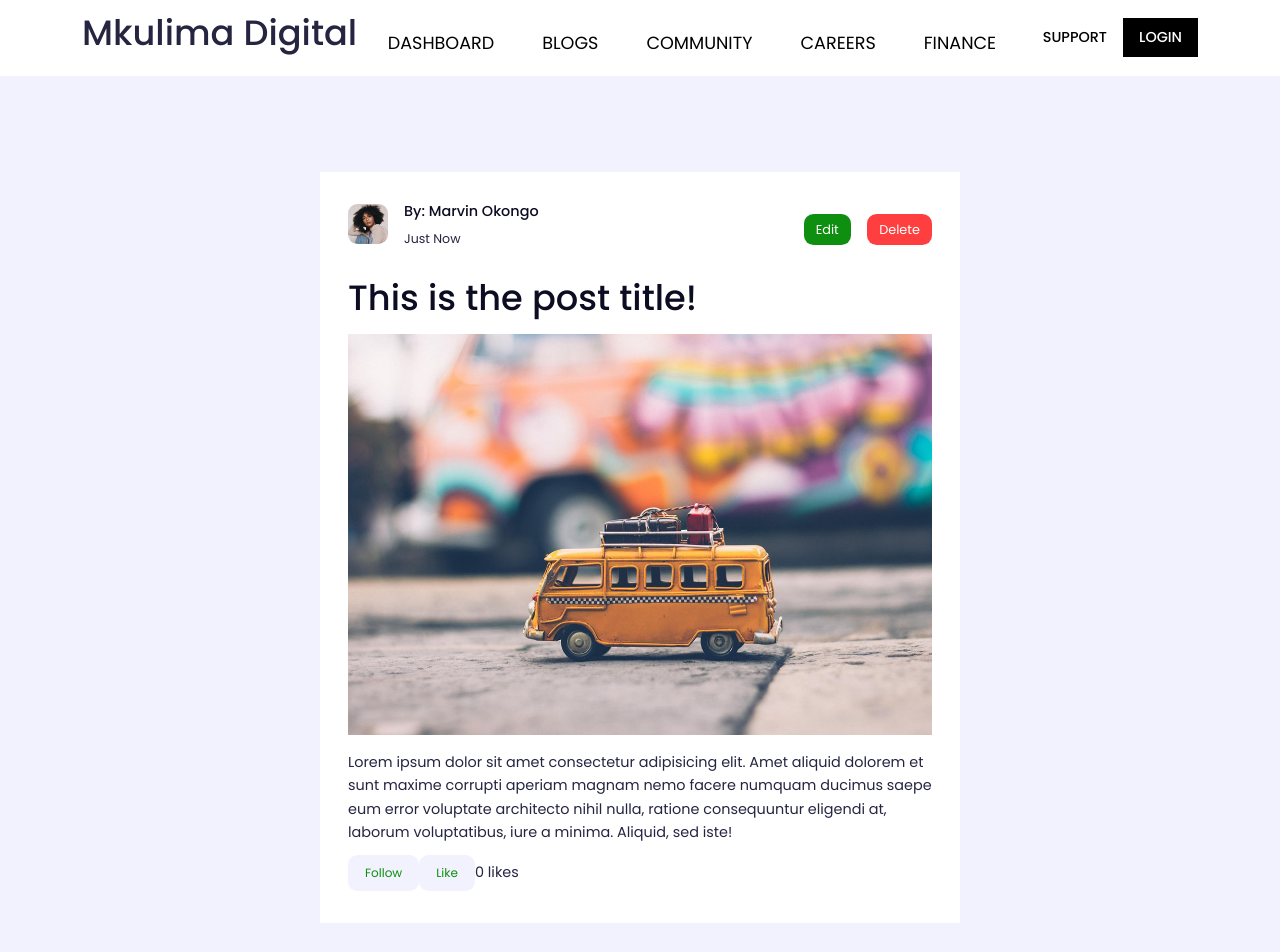
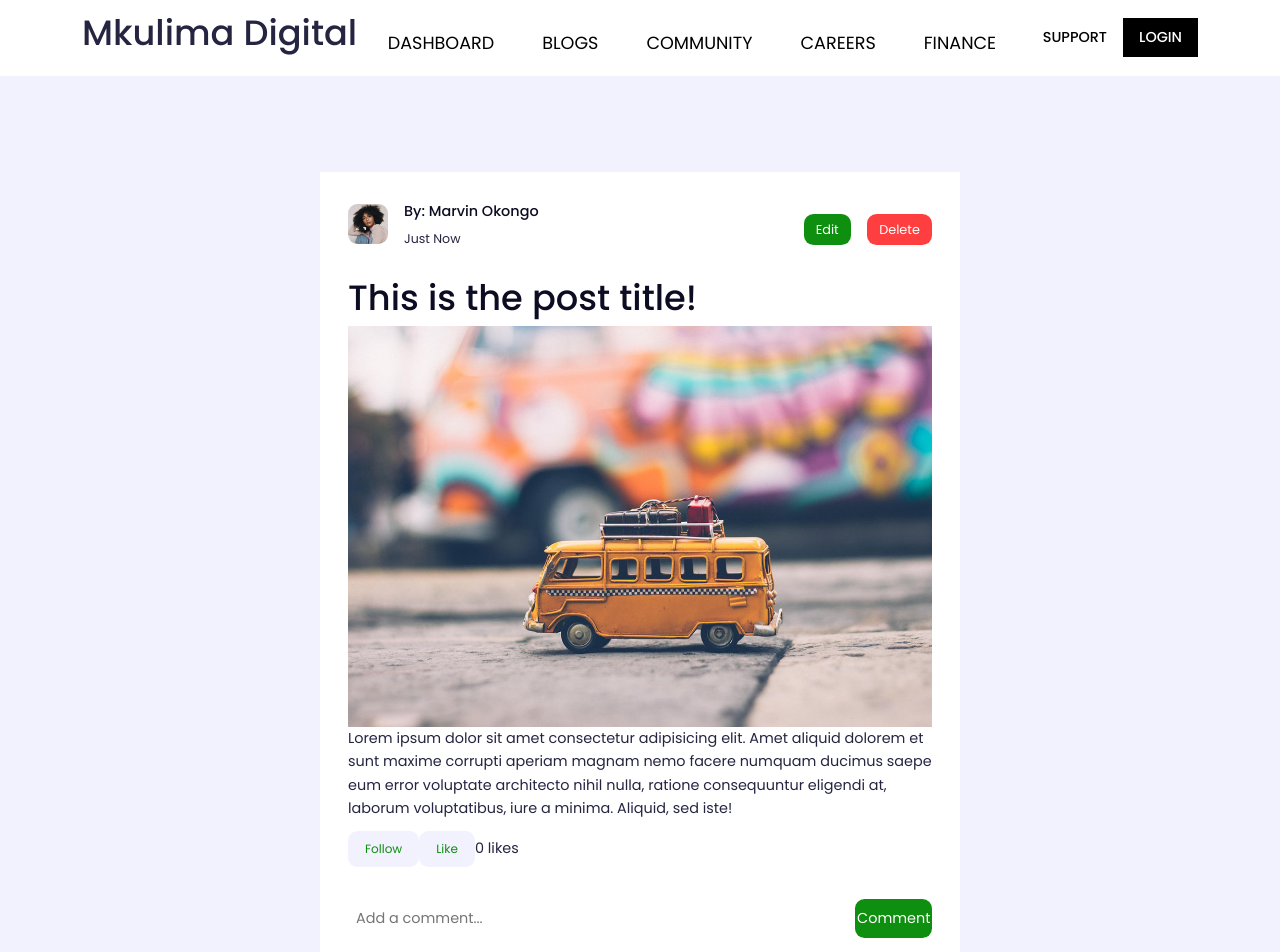
Before and after one commit to ManassesGikwa/Mkulima-Digital, a React (Create React App) app in the folder client/: page /posts/1 in a window 1280 px wide. Shown: the top 952 px of the page. Built offline with nearby package versions, Linux system fonts and the light colour scheme.

Commit message:
comments added

```diff
--- a/client/src/index.css
+++ b/client/src/index.css
@@ -639,6 +639,8 @@ nav>div {
   }
 
 
+
+
 /* custom style for react quill*/
 .q1-editor{
     overflow: hidden;
--- a/client/src/pages/PostDetail.js
+++ b/client/src/pages/PostDetail.js
@@ -7,11 +7,12 @@ const PostDetail = () => {
     const [isLiked, setIsLiked] = useState(false);
     const [likeCount, setLikeCount] = useState(0);
     const [isFollowed, setIsFollowed] = useState(false);
+    const [comments, setComments] = useState([]);
+    const [commentText, setCommentText] = useState("");
+    const [showAllComments, setShowAllComments] = useState(false);
 
     const handleLike = () => {
         if (!isLiked) {
-            // Simulate API call to increment like count (replace with actual backend call)
-            // For demo purposes, we'll just increment the like count locally
             setLikeCount(likeCount + 1);
             setIsLiked(true);
         }
@@ -19,9 +20,20 @@ const PostDetail = () => {
 
     const handleFollow = () => {
         if (!isFollowed) {
-            // Simulate API call to perform follow action (replace with actual backend call)
             setIsFollowed(true);
         }
+    };
+
+    const handleCommentSubmit = (e) => {
+        e.preventDefault();
+        if (commentText.trim()) {
+            setComments([...comments, commentText]);
+            setCommentText("");
+        }
+    };
+
+    const toggleComments = () => {
+        setShowAllComments(!showAllComments);
     };
 
     return (
@@ -35,14 +47,11 @@ const PostDetail = () => {
                     </div>
                 </div>
                 <h1>This is the post title!</h1>
-                <div className="post-detail__thumbanail">
-                    <img src={Thumbnail} alt="" />
+                <div className="post-detail__thumbnail">
+                    <img src={Thumbnail} alt="Post Thumbnail" />
                 </div>
                 <p>
                     Lorem ipsum dolor sit amet consectetur adipisicing elit. Amet aliquid dolorem et sunt maxime corrupti aperiam magnam nemo facere numquam ducimus saepe eum error voluptate architecto nihil nulla, ratione consequuntur eligendi at, laborum voluptatibus, iure a minima. Aliquid, sed iste!
-                </p>
-                <p>
-                    {/* Add more paragraphs as needed */}
                 </p>
 
                 <div className="post-detail__actions">
@@ -54,6 +63,31 @@ const PostDetail = () => {
                     </button>
                     <span className="like-count">{likeCount} {likeCount === 1 ? 'like' : 'likes'}</span>
                 </div>
+
+                <div className="post__comments">
+                    <form onSubmit={handleCommentSubmit}>
+                        <input
+                            type="text"
+                            value={commentText}
+                            onChange={(e) => setCommentText(e.target.value)}
+                            placeholder="Add a comment..."
+                        />
+                        <button type="submit">Comment</button>
+                    </form>
+                    <div className="comments-list">
+                        {comments.slice(0, 1).map((comment, index) => (
+                            <p key={index}>{comment}</p>
+                        ))}
+                        {showAllComments && comments.slice(1).map((comment, index) => (
+                            <p key={index + 1}>{comment}</p>
+                        ))}
+                        {comments.length > 1 && (
+                            <button className="toggle-comments-btn" onClick={toggleComments}>
+                                {showAllComments ? 'Hide comments' : 'View all comments'}
+                            </button>
+                        )}
+                    </div>
+                </div>
             </div>
         </section>
     );
```
